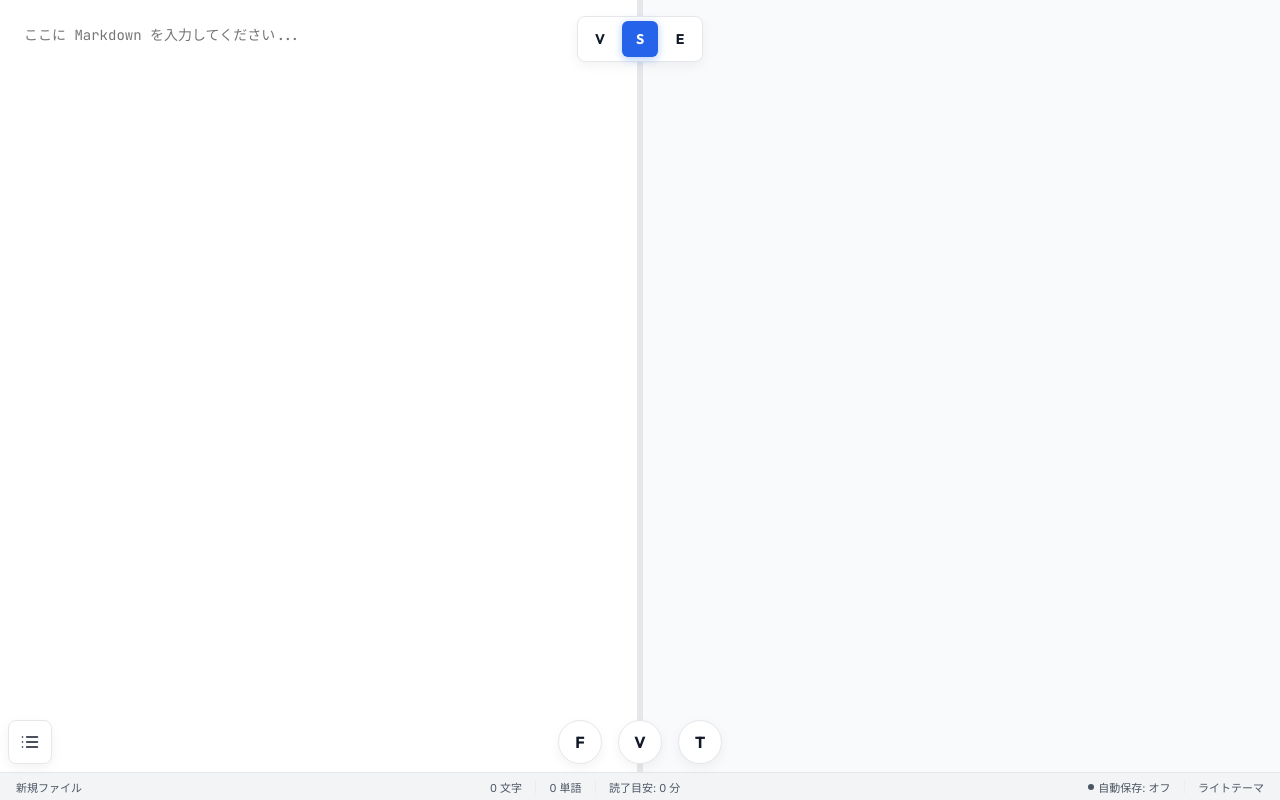
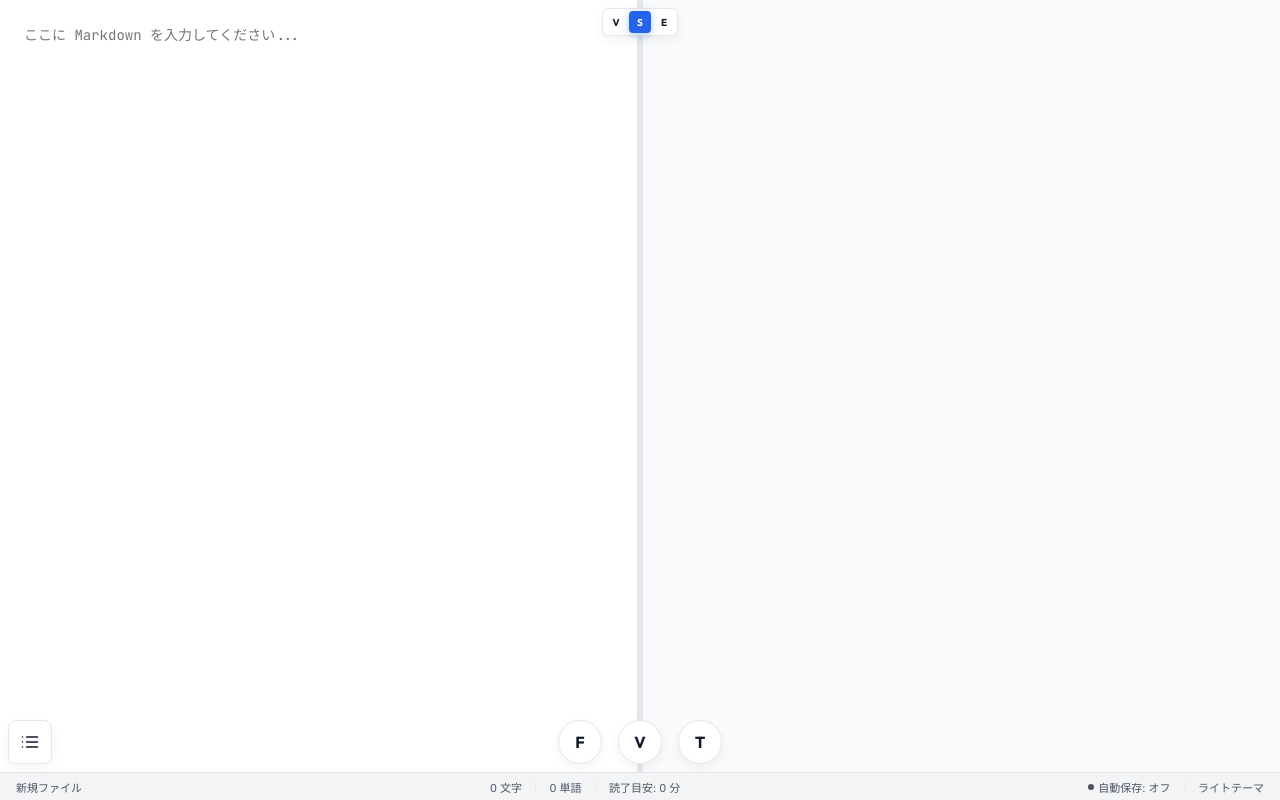
Before and after one commit to yanqirenshi/mdfve, a website built with Vite: page index.html in a window 1280 px wide. Built offline with nearby package versions, Linux system fonts and the light colour scheme.

Commit message:
style: reduce size of VSE toggle buttons and set top margin to 8px

```diff
--- a/src/styles.css
+++ b/src/styles.css
@@ -940,30 +940,30 @@ button:active {
 /* 画面上部中央の表示切替フローティングボタン */
 .floating-view-toggle-bar {
   position: absolute;
-  top: 16px;
+  top: 8px; /* FVTの下部マージン(8px)と一致させる */
   left: 50%;
   transform: translateX(-50%);
   display: flex;
   background-color: var(--bg-secondary);
   border: 1px solid var(--border-color);
-  padding: 4px;
-  border-radius: 8px; /* 角丸のコンテナ */
+  padding: 2px;
+  border-radius: 6px; /* 角丸のコンテナ */
   box-shadow: 0 4px 12px var(--shadow);
   z-index: 100;
-  gap: 4px;
+  gap: 2px;
   transition: background-color 0.3s, border-color 0.3s;
 }
 
 .view-toggle-btn {
-  width: 36px;
-  height: 36px;
-  border-radius: 6px; /* 四角（角丸）のボタン */
+  width: 22px; /* 従来の36pxから大幅に縮小し、FVTボタン(44px)のちょうど半分のサイズに設定 */
+  height: 22px;
+  border-radius: 4px; /* 四角（角丸）のボタン */
   background: transparent;
   border: none;
   color: var(--text-primary);
   font-family: 'Outfit', sans-serif;
   font-weight: 700;
-  font-size: 14px;
+  font-size: 10px; /* フォントサイズも合わせて縮小 */
   display: flex;
   align-items: center;
   justify-content: center;
```
